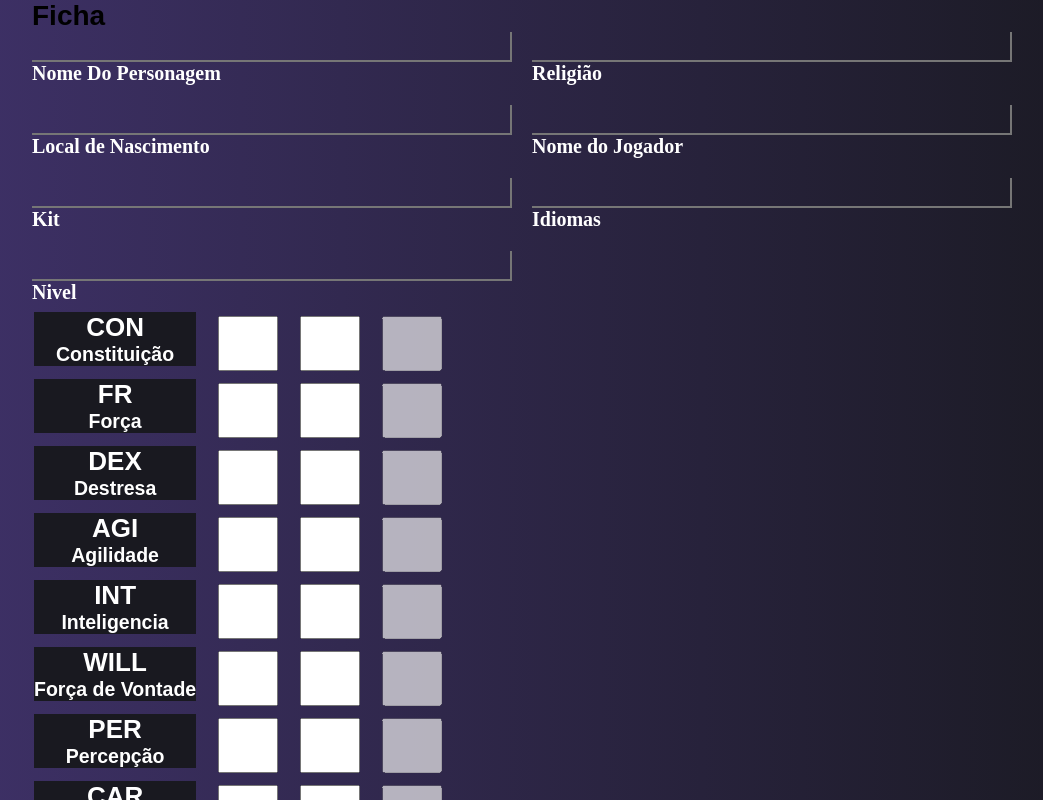
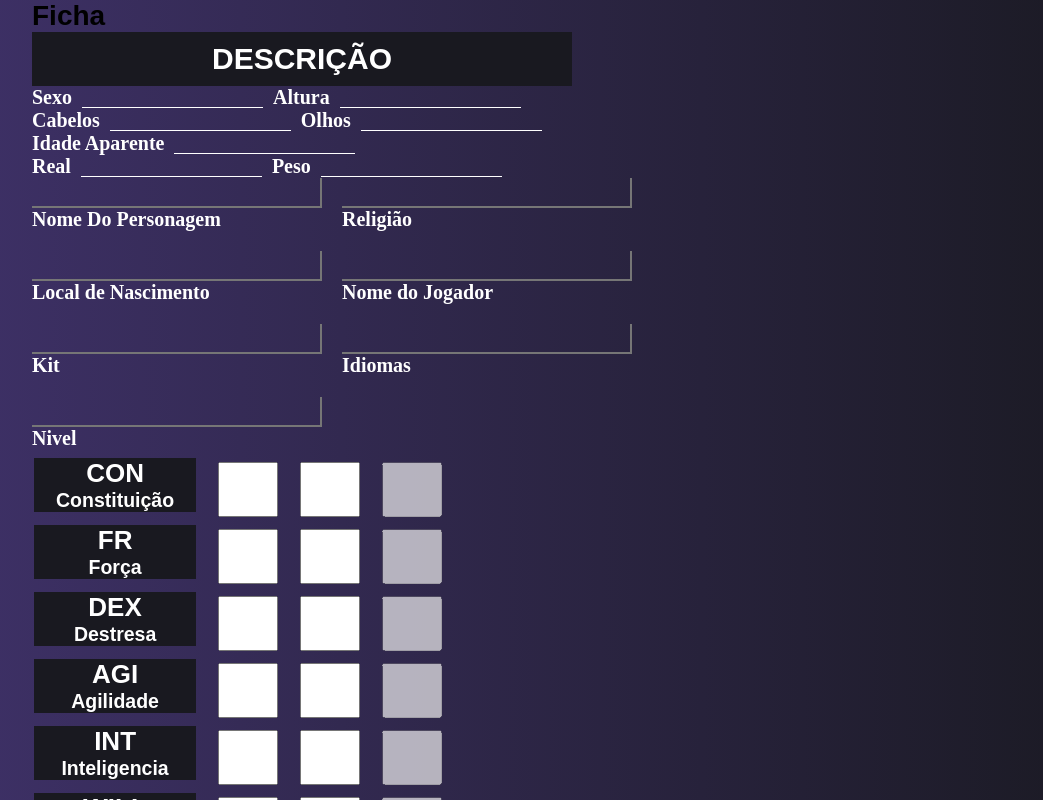
Before and after one commit to Manuel-Antunes/Rpg_de_Sabado_Web, a React (Create React App) app: page /ficha in a window 1280 px wide. Shown: the top 800 px of the page, without its empty margins (118-1161 px from the left). Built offline with nearby package versions, Linux system fonts and the light colour scheme.

Commit message:
descricao adicionada

```diff
--- a/src/pages/Ficha/index.tsx
+++ b/src/pages/Ficha/index.tsx
@@ -1,6 +1,6 @@
 import React, { useState } from "react";
 
-import { Container, Attributes, Cabecalho } from "./styles";
+import { Container, Attributes, Cabecalho, Descricao } from "./styles";
 
 const Ficha: React.FC = () => {
   const linhas = [
@@ -39,6 +39,40 @@ const Ficha: React.FC = () => {
   return (
     <Container>
       <h1>Ficha</h1>
+
+      <Descricao>
+        <header>DESCRIÇÃO</header>
+        <div className="content">
+          <div>
+            <label htmlFor="">Sexo</label>
+            <input type="text" />
+          </div>
+          <div>
+            <label htmlFor="">Altura</label>
+            <input type="text" />
+          </div>
+          <div>
+            <label htmlFor="">Cabelos</label>
+            <input type="text" />
+          </div>
+          <div>
+            <label htmlFor="">Olhos</label>
+            <input type="text" />
+          </div>
+          <div>
+            <label htmlFor="">Idade Aparente</label>
+            <input type="text" />
+          </div>
+          <div>
+            <label htmlFor="">Real</label>
+            <input type="text" />
+          </div>
+          <div>
+            <label htmlFor="">Peso</label>
+            <input type="text" />
+          </div>
+        </div>
+      </Descricao>
       <Cabecalho>
         <div>
           <label htmlFor="name">Nome Do Personagem</label>
--- a/src/pages/Ficha/styles.tsx
+++ b/src/pages/Ficha/styles.tsx
@@ -1,11 +1,14 @@
 import styled from "styled-components";
 
-export const Container = styled.div``;
+export const Container = styled.div`
+
+`;
 export const Cabecalho = styled.div`
   @import url("https://fonts.googleapis.com/css2?family=Kalam:wght@300&display=swap");
   display: grid;
   grid-template-columns: repeat(2, 1fr);
   grid-gap: 20px;
+  max-width: 600px;
   font-family: "Kalam", cursive;
   div {
     font-size: 20px;
@@ -31,7 +34,46 @@ export const Cabecalho = styled.div`
     }
   }
 `;
+export const Descricao = styled.div`
+  @import url("https://fonts.googleapis.com/css2?family=Kalam:wght@300&display=swap");
+  display: flex;
+  width: fit-content;
+  flex-direction: column;
+  align-items: center;
+  header{
+      font-family: Arial, Helvetica, sans-serif;
+      background-color:#191920;
+      width:100%;
+      text-align:center;
+      color: #fff;
+      font-weight: bold;
+      padding: 10px;
+      font-size: 30px;
+  }
+  .content {
+    div {
+      margin-right: 10px;
+    }
+    max-width: 540px;
+    display: flex;
+    flex-wrap: wrap;
+    color: #fff;
+    font-size: 20px;
+    label {
+      font-weight: bold;
+    }
+    font-family: "Kalam", cursive;
+    input {
+      margin-left: 10px;
+      border: none;
+      border-bottom: 1px solid #fff;
+      background: none;
+      color: #c5c5c5;
+    }
+  }
+`;
 export const Attributes = styled.table`
+  max-width: 600px;
   tr {
     td {
       & + td {
```
